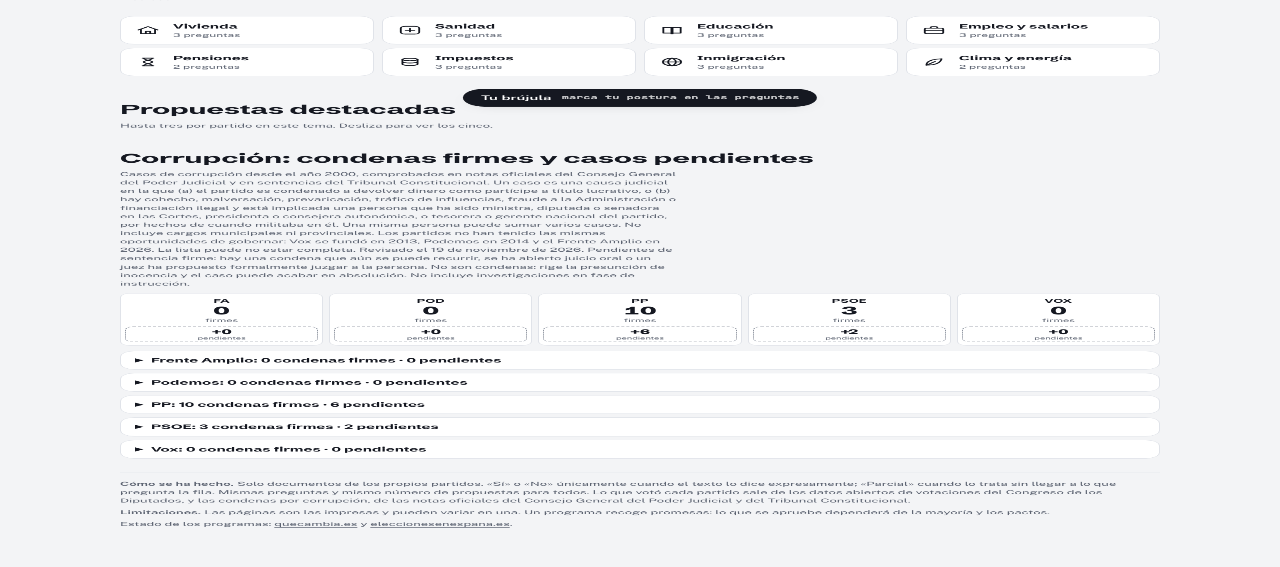
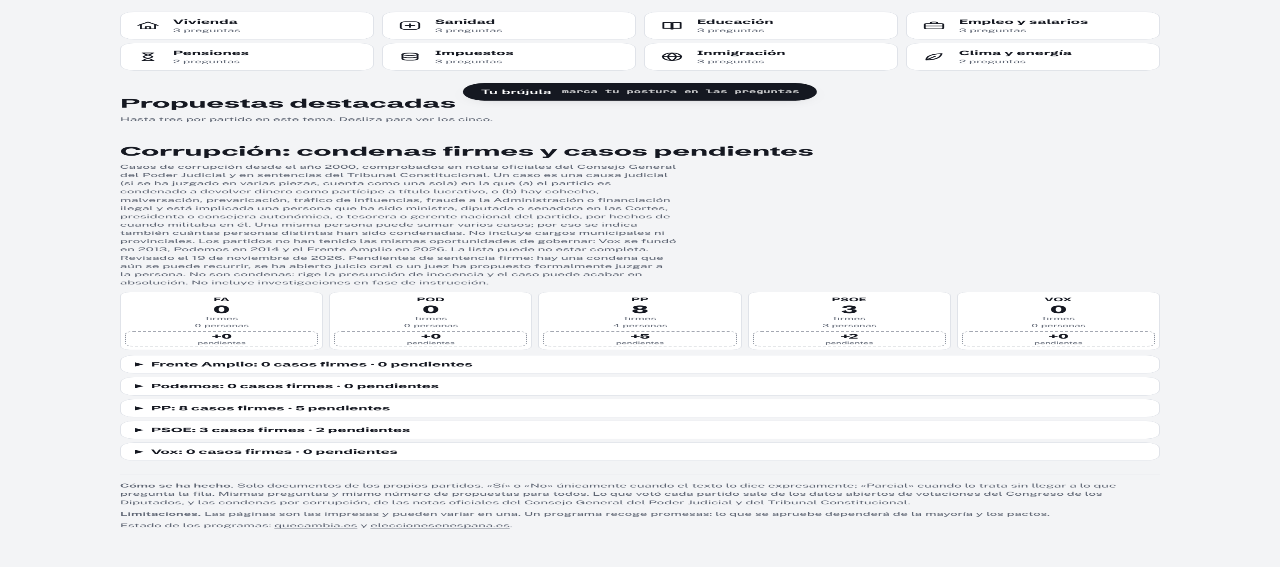
Before and after one commit to fllodrab/elecciones-29N-2026, a plain HTML site: page index.html in a window 1280 px wide. Shown: the part 221-788 px from the top of the page. Drawn offline with nearby package versions, Linux system fonts and the light colour scheme.

Commit message:
Corrupción: un caso por causa (piezas agrupadas) y recuento de personas condenadas
Gürtel (primera época, Boadilla y Fitur) y Púnica (piezas 7 y 8) cuentan
como un solo caso, porque las notas oficiales las nombran como la misma
causa. Cada condena firme lleva las personas condenadas que cumplen el
criterio y la web muestra cuántas personas distintas hay por partido.

```diff
--- a/data.js
+++ b/data.js
@@ -2523,7 +2523,7 @@ window.ELECCIONES={
  },
  "corrupcion": {
   "revisado": "2026-11-19",
-  "nota": "Casos de corrupción desde el año 2000, comprobados en notas oficiales del Consejo General del Poder Judicial y en sentencias del Tribunal Constitucional. Un caso es una causa judicial en la que (a) el partido es condenado a devolver dinero como partícipe a título lucrativo, o (b) hay cohecho, malversación, prevaricación, tráfico de influencias, fraude a la Administración o financiación ilegal y está implicada una persona que ha sido ministra, diputada o senadora en las Cortes, presidenta o consejera autonómica, o tesorera o gerente nacional del partido, por hechos de cuando militaba en él. Una misma persona puede sumar varios casos. No incluye cargos municipales ni provinciales. Los partidos no han tenido las mismas oportunidades de gobernar: Vox se fundó en 2013, Podemos en 2014 y el Frente Amplio en 2026. La lista puede no estar completa.",
+  "nota": "Casos de corrupción desde el año 2000, comprobados en notas oficiales del Consejo General del Poder Judicial y en sentencias del Tribunal Constitucional. Un caso es una causa judicial (si se ha juzgado en varias piezas, cuenta como una sola) en la que (a) el partido es condenado a devolver dinero como partícipe a título lucrativo, o (b) hay cohecho, malversación, prevaricación, tráfico de influencias, fraude a la Administración o financiación ilegal y está implicada una persona que ha sido ministra, diputada o senadora en las Cortes, presidenta o consejera autonómica, o tesorera o gerente nacional del partido, por hechos de cuando militaba en él. Una misma persona puede sumar varios casos; por eso se indica también cuántas personas distintas han sido condenadas. No incluye cargos municipales ni provinciales. Los partidos no han tenido las mismas oportunidades de gobernar: Vox se fundó en 2013, Podemos en 2014 y el Frente Amplio en 2026. La lista puede no estar completa.",
   "casos": [
    {
     "p": "pp",
@@ -2532,16 +2532,22 @@ window.ELECCIONES={
     "tr": "Tribunal Supremo",
     "q": "Pedro Antonio Sánchez, expresidente de la Región de Murcia, por hechos de su etapa de alcalde: 3 años de prisión.",
     "d": "Prevaricación y falsedad documental",
-    "u": "https://www.poderjudicial.es/portal/site/cgpj/menuitem.65d2c4456b6ddb628e635fc1dc432ea0/?vgnextoid=80a547ab153d0a10VgnVCM1000004648ac0aRCRD&vgnextchannel=3f99c38cb605c210VgnVCM100000cb34e20aRCRD&vgnextfmt=default&vgnextlocale=es_ES"
+    "u": "https://www.poderjudicial.es/portal/site/cgpj/menuitem.65d2c4456b6ddb628e635fc1dc432ea0/?vgnextoid=80a547ab153d0a10VgnVCM1000004648ac0aRCRD&vgnextchannel=3f99c38cb605c210VgnVCM100000cb34e20aRCRD&vgnextfmt=default&vgnextlocale=es_ES",
+    "per": [
+     "Pedro Antonio Sánchez"
+    ]
    },
    {
     "p": "pp",
-    "n": "Gürtel, pieza de Boadilla del Monte",
+    "n": "Pieza de Boadilla del Monte",
     "f": "2022-04-05",
     "tr": "Audiencia Nacional; recursos resueltos por el Tribunal Supremo (sentencia 849/2023)",
     "q": "El PP, como partícipe a título lucrativo: debe devolver 204.198,64 € gastados en su beneficio en las campañas municipales de 2003 y 2007. El partido no figura entre los recurrentes ante el Supremo.",
     "d": "Cohecho, prevaricación, malversación y otros (de los condenados)",
-    "u": "https://www.poderjudicial.es/cgpj/es/Poder-Judicial/Noticias-Judiciales/El-Tribunal-Supremo-confirma-la-condena-que-la-Audiencia-Nacional-impuso-al-exalcalde-de-Boadilla-en-el-caso-Gurtel"
+    "u": "https://www.poderjudicial.es/cgpj/es/Poder-Judicial/Noticias-Judiciales/El-Tribunal-Supremo-confirma-la-condena-que-la-Audiencia-Nacional-impuso-al-exalcalde-de-Boadilla-en-el-caso-Gurtel",
+    "c": "Caso Gürtel",
+    "per": [],
+    "tl": true
    },
    {
     "p": "pp",
@@ -2550,16 +2556,22 @@ window.ELECCIONES={
     "tr": "Tribunal Supremo",
     "q": "Jaume Matas: 10 meses de prisión y 10 años de inhabilitación.",
     "d": "Tráfico de influencias e inducción a prevaricación y fraude a la Administración",
-    "u": "https://www.poderjudicial.es/cgpj/es/Poder-Judicial/Tribunales-Superiores-de-Justicia/TSJ-Illes-Balears/Oficina-de-Comunicacion/Archivo-de-notas-de-prensa/El-Tribunal-Supremo-confirma-la-condena-por-trafico-de-influencias-al-expresidente-del-Gobierno-balear-por-el-caso--Son-Espases-"
+    "u": "https://www.poderjudicial.es/cgpj/es/Poder-Judicial/Tribunales-Superiores-de-Justicia/TSJ-Illes-Balears/Oficina-de-Comunicacion/Archivo-de-notas-de-prensa/El-Tribunal-Supremo-confirma-la-condena-por-trafico-de-influencias-al-expresidente-del-Gobierno-balear-por-el-caso--Son-Espases-",
+    "per": [
+     "Jaume Matas"
+    ]
    },
    {
     "p": "pp",
-    "n": "Gürtel, primera época (Majadahonda y Pozuelo)",
+    "n": "Primera época (Majadahonda y Pozuelo)",
     "f": "2020-10-14",
     "tr": "Tribunal Supremo, sentencia 507/2020",
     "q": "El PP, como partícipe a título lucrativo: debe devolver 245.492,80 € por actos electorales pagados por la trama. Entre los 29 condenados, su extesorero Luis Bárcenas.",
     "d": "Cohecho, malversación, prevaricación, fraude a la Administración, tráfico de influencias y otros (según el condenado)",
-    "u": "https://www.poderjudicial.es/cgpj/es/Poder-Judicial/Noticias-Judiciales/El-Tribunal-Supremo-confirma-penas-de-hasta-51-anos-de-prision-para-los-procesados-en-el--caso-Gurtel-"
+    "u": "https://www.poderjudicial.es/cgpj/es/Poder-Judicial/Noticias-Judiciales/El-Tribunal-Supremo-confirma-penas-de-hasta-51-anos-de-prision-para-los-procesados-en-el--caso-Gurtel-",
+    "c": "Caso Gürtel",
+    "per": [],
+    "tl": true
    },
    {
     "p": "pp",
@@ -2568,7 +2580,10 @@ window.ELECCIONES={
     "tr": "Tribunal Supremo",
     "q": "Jaume Matas: 7 meses de prisión, 10 años de inhabilitación y devolución de 1,2 millones de euros.",
     "d": "Prevaricación y tráfico de influencias",
-    "u": "https://www.poderjudicial.es/cgpj/es/Poder-Judicial/Tribunal-Supremo/Noticias-Judiciales/El-Tribunal-Supremo-confirma-la-condena-al-expresidente-del-Govern-Balear-a-devolver-a-la-comunidad-autonoma-1-2-millones-euros-que-cobro-el-arquitecto-Santiago-Calatrava"
+    "u": "https://www.poderjudicial.es/cgpj/es/Poder-Judicial/Tribunal-Supremo/Noticias-Judiciales/El-Tribunal-Supremo-confirma-la-condena-al-expresidente-del-Govern-Balear-a-devolver-a-la-comunidad-autonoma-1-2-millones-euros-que-cobro-el-arquitecto-Santiago-Calatrava",
+    "per": [
+     "Jaume Matas"
+    ]
    },
    {
     "p": "pp",
@@ -2577,16 +2592,23 @@ window.ELECCIONES={
     "tr": "Tribunal Supremo",
     "q": "Jaume Matas: 3 años y 8 meses de prisión por la contratación del Instituto Nóos por el Govern balear.",
     "d": "Delitos de la causa: prevaricación, malversación, fraude a la Administración y tráfico de influencias",
-    "u": "https://www.poderjudicial.es/cgpj/es/Poder-Judicial/Tribunal-Supremo/Noticias-Judiciales/El-Tribunal-Supremo-condena-a-Inaki-Urdangarin-a-5-anos-y-10-meses-de-prision-por-malversacion--prevaricacion--fraude--dos-delitos-fiscales-y-trafico-de-influencias-en-el--caso-Noos-"
+    "u": "https://www.poderjudicial.es/cgpj/es/Poder-Judicial/Tribunal-Supremo/Noticias-Judiciales/El-Tribunal-Supremo-condena-a-Inaki-Urdangarin-a-5-anos-y-10-meses-de-prision-por-malversacion--prevaricacion--fraude--dos-delitos-fiscales-y-trafico-de-influencias-en-el--caso-Noos-",
+    "per": [
+     "Jaume Matas"
+    ]
    },
    {
     "p": "pp",
-    "n": "Gürtel-Fitur",
+    "n": "Pieza Fitur (Generalitat Valenciana)",
     "f": "2018-05-08",
     "tr": "Tribunal Supremo",
     "q": "Milagrosa Martínez, exconsejera de Turismo de la Generalitat Valenciana: 9 años de prisión.",
     "d": "Malversación, cohecho y prevaricación, entre otros",
-    "u": "https://www.poderjudicial.es/cgpj/ca/Poder-Judicial/Tribunal-Suprem/Noticies-Judicials/El-Tribunal-Supremo-confirma-todas-las-condenas-del--caso-Gurtel-Fitur---primer-juicio-a-la-trama"
+    "u": "https://www.poderjudicial.es/cgpj/ca/Poder-Judicial/Tribunal-Suprem/Noticies-Judicials/El-Tribunal-Supremo-confirma-todas-las-condenas-del--caso-Gurtel-Fitur---primer-juicio-a-la-trama",
+    "c": "Caso Gürtel",
+    "per": [
+     "Milagrosa Martínez"
+    ]
    },
    {
     "p": "pp",
@@ -2595,7 +2617,10 @@ window.ELECCIONES={
     "tr": "Tribunal Supremo",
     "q": "Rafael Blasco, exconsejero de la Generalitat Valenciana: 6 años y 6 meses de prisión por desviar fondos de cooperación con Nicaragua.",
     "d": "Malversación y prevaricación, en concurso con falsedad",
-    "u": "https://www.poderjudicial.es/cgpj/es/Poder-Judicial/Tribunales-Superiores-de-Justicia/TSJ-Comunidad-Valenciana/Oficina-de-Comunicacion/Archivo-de-notas-de-prensa/El-Tribunal-Supremo-condena-a-seis-anos-y-medio-al-exconseller--de-la-Comunidad-Valenciana-Rafael-Blasco"
+    "u": "https://www.poderjudicial.es/cgpj/es/Poder-Judicial/Tribunales-Superiores-de-Justicia/TSJ-Comunidad-Valenciana/Oficina-de-Comunicacion/Archivo-de-notas-de-prensa/El-Tribunal-Supremo-condena-a-seis-anos-y-medio-al-exconseller--de-la-Comunidad-Valenciana-Rafael-Blasco",
+    "per": [
+     "Rafael Blasco"
+    ]
    },
    {
     "p": "pp",
@@ -2604,7 +2629,10 @@ window.ELECCIONES={
     "tr": "Tribunal Supremo",
     "q": "Jaume Matas: multa de 9.000 euros y comiso de 42.111 euros.",
     "d": "Cohecho pasivo impropio",
-    "u": "https://www.poderjudicial.es/cgpj/es/Poder-Judicial/Noticias-Judiciales/El-Tribunal-Supremo-confirma-la-pena-de-multa-a-Jaume-Matas-por-los-pagos-de-un-hotelero-mallorquin-a-su-mujer"
+    "u": "https://www.poderjudicial.es/cgpj/es/Poder-Judicial/Noticias-Judiciales/El-Tribunal-Supremo-confirma-la-pena-de-multa-a-Jaume-Matas-por-los-pagos-de-un-hotelero-mallorquin-a-su-mujer",
+    "per": [
+     "Jaume Matas"
+    ]
    },
    {
     "p": "pp",
@@ -2613,7 +2641,10 @@ window.ELECCIONES={
     "tr": "Tribunal Supremo",
     "q": "Jaume Matas, expresidente del Govern balear y exministro: 9 meses de prisión.",
     "d": "Tráfico de influencias",
-    "u": "https://www.poderjudicial.es/portal/site/cgpj/menuitem.65d2c4456b6ddb628e635fc1dc432ea0/?vgnextoid=853a5025c1c00410VgnVCM1000006f48ac0aRCRD&vgnextchannel=05bc3da6cbe0a210VgnVCM100000cb34e20aRCRD&vgnextfmt=default&vgnextlocale=es"
+    "u": "https://www.poderjudicial.es/portal/site/cgpj/menuitem.65d2c4456b6ddb628e635fc1dc432ea0/?vgnextoid=853a5025c1c00410VgnVCM1000006f48ac0aRCRD&vgnextchannel=05bc3da6cbe0a210VgnVCM100000cb34e20aRCRD&vgnextfmt=default&vgnextlocale=es",
+    "per": [
+     "Jaume Matas"
+    ]
    },
    {
     "p": "psoe",
@@ -2622,7 +2653,10 @@ window.ELECCIONES={
     "tr": "Tribunal Supremo",
     "q": "José Luis Ábalos, exministro de Transportes y exsecretario de Organización del PSOE: 24 años y 3 meses de prisión.",
     "d": "Organización criminal, cohecho, malversación y tráfico de influencias",
-    "u": "https://www.poderjudicial.es/cgpj/es/Poder-Judicial/Tribunal-Supremo/Oficina-de-Comunicacion/Notas-de-prensa/El-Tribunal-Supremo-condena-al-exministro-Jose-Luis-Abalos-y-a-su-exasesor-Koldo-Garcia-a-24-anos-y-19-anos-de-prision--respectivamente--por-delitos-de-organizacion-criminal--cohecho--malversacion-y-trafico-de-influencias"
+    "u": "https://www.poderjudicial.es/cgpj/es/Poder-Judicial/Tribunal-Supremo/Oficina-de-Comunicacion/Notas-de-prensa/El-Tribunal-Supremo-condena-al-exministro-Jose-Luis-Abalos-y-a-su-exasesor-Koldo-Garcia-a-24-anos-y-19-anos-de-prision--respectivamente--por-delitos-de-organizacion-criminal--cohecho--malversacion-y-trafico-de-influencias",
+    "per": [
+     "José Luis Ábalos"
+    ]
    },
    {
     "p": "psoe",
@@ -2631,7 +2665,10 @@ window.ELECCIONES={
     "tr": "Tribunal Supremo (sentencia 749/2022); en 2024 el Constitucional anuló parte de las condenas, no la de José Antonio Viera (STC 90/2024)",
     "q": "José Antonio Viera, exconsejero de Empleo de la Junta de Andalucía: 7 años y 1 día de prisión. Las condenas de los expresidentes Chaves y Griñán, anuladas en parte por el Constitucional en 2024, no se tienen en cuenta aquí.",
     "d": "Prevaricación y malversación",
-    "u": "https://hj.tribunalconstitucional.es/HJ/es/Resolucion/Show/30204"
+    "u": "https://hj.tribunalconstitucional.es/HJ/es/Resolucion/Show/30204",
+    "per": [
+     "José Antonio Viera"
+    ]
    },
    {
     "p": "psoe",
@@ -2640,20 +2677,24 @@ window.ELECCIONES={
     "tr": "Tribunal Supremo",
     "q": "José Luis Iglesias Riopedre, exconsejero de Educación del Principado de Asturias: 5 años y 2 meses de prisión.",
     "d": "Prevaricación, cohecho, fraude a la Administración y falsedad",
-    "u": "https://www.poderjudicial.es/cgpj/gl/Poder-Xudicial/Tribunais-Superiores-de-Xustiza/TSX-Asturias/Sala-de-prensa/Hemeroteca/El-Tribunal-Supremo-impone-penas-de-hasta-nueve-anos-de-prision-a-los-principales-acusados-del--caso-Marea--por-delitos-de-prevaricacion--malversacion--cohecho-y-falsedad"
+    "u": "https://www.poderjudicial.es/cgpj/gl/Poder-Xudicial/Tribunais-Superiores-de-Xustiza/TSX-Asturias/Sala-de-prensa/Hemeroteca/El-Tribunal-Supremo-impone-penas-de-hasta-nueve-anos-de-prision-a-los-principales-acusados-del--caso-Marea--por-delitos-de-prevaricacion--malversacion--cohecho-y-falsedad",
+    "per": [
+     "José Luis Iglesias Riopedre"
+    ]
    }
   ],
   "notaPendientes": "Pendientes de sentencia firme: hay una condena que aún se puede recurrir, se ha abierto juicio oral o un juez ha propuesto formalmente juzgar a la persona. No son condenas: rige la presunción de inocencia y el caso puede acabar en absolución. No incluye investigaciones en fase de instrucción.",
   "pendientes": [
    {
     "p": "pp",
-    "n": "Púnica, pieza 7 (contratos con Waiter Music)",
+    "n": "Pieza 7 (contratos con Waiter Music)",
     "f": "2026-07-02",
     "fase": "Condena no firme",
     "tr": "Audiencia Nacional",
     "q": "Francisco Granados, exconsejero de Presidencia de la Comunidad de Madrid y exsenador: condenado a 2 años y 6 meses de prisión.",
     "d": "Fraude a la Administración y prevaricación",
-    "u": "https://www.poderjudicial.es/cgpj/es/Poder-Judicial/Audiencia-Nacional/Oficina-de-Comunicacion/Notas-de-prensa/La-Audiencia-Nacional-condena-a-dos-anos-y-seis-meses-de-carcel-al-exconsejero-de-la-Presidencia-de-la-Comunidad-de-Madrid-Francisco-Granados-por-delitos-de-fraude-continuado-y-prevaricacion"
+    "u": "https://www.poderjudicial.es/cgpj/es/Poder-Judicial/Audiencia-Nacional/Oficina-de-Comunicacion/Notas-de-prensa/La-Audiencia-Nacional-condena-a-dos-anos-y-seis-meses-de-carcel-al-exconsejero-de-la-Presidencia-de-la-Comunidad-de-Madrid-Francisco-Granados-por-delitos-de-fraude-continuado-y-prevaricacion",
+    "c": "Caso Púnica"
    },
    {
     "p": "pp",
@@ -2677,13 +2718,14 @@ window.ELECCIONES={
    },
    {
     "p": "pp",
-    "n": "Púnica, pieza 8 (suelo público y obras del Metro)",
+    "n": "Pieza 8 (suelo público y obras del Metro)",
     "f": "2024-06-13",
     "fase": "Propuesta formal de juicio",
     "tr": "Audiencia Nacional",
     "q": "Francisco Granados, exconsejero de la Comunidad de Madrid, y otras 42 personas, por adjudicaciones entre 2003 y 2011.",
     "d": "Delitos contra la Administración pública, entre otros",
-    "u": "https://www.poderjudicial.es/cgpj/es/Poder-Judicial/Audiencia-Nacional/Oficina-de-Comunicacion/Notas-de-prensa/La-Audiencia-Nacional-propone-juzgar-a-exconsejero-de-la-Comunidad-de-Madrid-y-otras-42-personas-por-la-adjudicacion-del-suelo-publico-y-las-obras-del-Metro"
+    "u": "https://www.poderjudicial.es/cgpj/es/Poder-Judicial/Audiencia-Nacional/Oficina-de-Comunicacion/Notas-de-prensa/La-Audiencia-Nacional-propone-juzgar-a-exconsejero-de-la-Comunidad-de-Madrid-y-otras-42-personas-por-la-adjudicacion-del-suelo-publico-y-las-obras-del-Metro",
+    "c": "Caso Púnica"
    },
    {
     "p": "pp",
--- a/index.html
+++ b/index.html
@@ -167,6 +167,11 @@ header{display:flex;flex-direction:column;gap:14px}
 /* pendientes: misma lista pero con borde discontinuo y la fase judicial visible, para no confundirlos con condenas */
 .ccell em{font-style:normal;font-family:var(--f-body);font-size:9.5px;letter-spacing:-.01em;color:var(--muted);border:1px dashed var(--faint);border-radius:8px;padding:2px 4px;margin-top:6px;display:flex;flex-direction:column;align-items:center;width:100%;max-width:100%;line-height:1.2}
 .ccell em i{font-style:normal;font-family:var(--f-display);font-size:16px;font-weight:800;color:var(--ink)}
+.ccell small{font-size:10.5px;color:var(--muted);font-variant-numeric:tabular-nums}
+.clist .cwho{margin:6px 0 0;font-size:13.5px;color:var(--muted)}
+.clist ul.piezas{margin:8px 0 0;padding-left:14px;border-left:1px solid var(--line);list-style:none;display:flex;flex-direction:column;gap:8px}
+.clist ul.piezas li{font-size:13.5px}
+.clist ul.piezas i{font-style:normal;font-weight:600}
 .csub{margin:12px 0 0;font-family:var(--f-mono);font-size:11px;font-weight:500;letter-spacing:.05em;text-transform:uppercase;color:var(--muted)}
 .clist ol.pend{border-left:2px dashed var(--faint);padding-left:22px;margin-left:2px}
 .clist .fase{font-family:var(--f-mono);font-size:11px;border:1px dashed var(--faint);border-radius:4px;padding:0 5px;color:var(--ink)}
@@ -442,14 +447,19 @@ sc.addEventListener("click",e=>{const b=e.target.closest("[data-hex]");if(!b)ret
   const rev=new Date(C.revisado+"T12:00:00").toLocaleDateString("es-ES",{day:"numeric",month:"long",year:"numeric"});
   document.getElementById("corr-nota").textContent=`${C.nota} Revisado el ${rev}.`;
   const PD=C.pendientes||[],by=(L,p)=>L.filter(x=>x.p===p.id),day=f=>new Date(f+"T12:00:00").toLocaleDateString("es-ES",{day:"numeric",month:"short",year:"numeric"});
-  const cs=n=>n===1?"caso":"casos";
-  document.getElementById("corr-count").innerHTML=P.map(p=>{const n=by(C.casos,p).length,m=by(PD,p).length;
-    return `<div class="ccell"><b>${p.ab}</b><strong>${n}</strong><span>${n===1?"firme":"firmes"}</span>${C.pendientes?`<em><i>+${m}</i>${m===1?"pendiente":"pendientes"}</em>`:""}</div>`}).join("");
-  const item=(x,pend)=>`<li><b>${esc(x.n)}</b>${pend?`<br><span class="fase">${esc(x.fase)}</span>`:""}<br>${esc(x.q)}<br><span class="meta">${esc(x.d)} · ${esc(x.tr)}, ${day(x.f)} · </span><a class="meta" href="${x.u}" target="_blank" rel="noopener">fuente oficial</a></li>`;
-  document.getElementById("corr-list").innerHTML=P.map(p=>{const L=by(C.casos,p),M=by(PD,p);
-    return `<details><summary>${esc(p.n)}: ${L.length} ${L.length===1?"condena firme":"condenas firmes"}${C.pendientes?` · ${M.length} ${M.length===1?"pendiente":"pendientes"}`:""}</summary>
-     <h4 class="csub">Condenas firmes</h4>${L.length?`<ol>${L.map(x=>item(x,false)).join("")}</ol>`:`<p class="empty">Ningún caso cumple el criterio.</p>`}
-     ${C.pendientes?`<h4 class="csub pend">Pendientes de sentencia firme · presunción de inocencia</h4>${M.length?`<ol class="pend">${M.map(x=>item(x,true)).join("")}</ol>`:`<p class="empty">Ningún caso pendiente cumple el criterio.</p>`}`:""}</details>`}).join("");
+  // Un caso = una causa: las sentencias o piezas con el mismo campo c se agrupan bajo ella.
+  const groups=L=>{const m=new Map();L.forEach(x=>{const k=x.c||x.n;m.has(k)||m.set(k,[]);m.get(k).push(x)});return [...m].map(([c,xs])=>({c,xs,grouped:!!xs[0].c}))};
+  const people=p=>new Set(by(C.casos,p).flatMap(x=>x.per||[])).size,asParty=p=>by(C.casos,p).filter(x=>x.tl).length;
+  document.getElementById("corr-count").innerHTML=P.map(p=>{const n=groups(by(C.casos,p)).length,m=groups(by(PD,p)).length,k=people(p);
+    return `<div class="ccell"><b>${p.ab}</b><strong>${n}</strong><span>${n===1?"firme":"firmes"}</span><small>${k} ${k===1?"persona":"personas"}</small>${C.pendientes?`<em><i>+${m}</i>${m===1?"pendiente":"pendientes"}</em>`:""}</div>`}).join("");
+  const body=(x,pend)=>`${pend?`<span class="fase">${esc(x.fase)}</span><br>`:""}${esc(x.q)}<br><span class="meta">${esc(x.d)} · ${esc(x.tr)}, ${day(x.f)} · </span><a class="meta" href="${x.u}" target="_blank" rel="noopener">fuente oficial</a>`;
+  const item=(g,pend)=>g.grouped?`<li><b>${esc(g.c)}</b> <span class="meta">· ${g.xs.length} ${g.xs.length===1?"pieza":"piezas"}</span><ul class="piezas">${g.xs.map(x=>`<li><i>${esc(x.n)}</i><br>${body(x,pend)}</li>`).join("")}</ul></li>`
+    :`<li><b>${esc(g.c)}</b><br>${body(g.xs[0],pend)}</li>`;
+  document.getElementById("corr-list").innerHTML=P.map(p=>{const L=groups(by(C.casos,p)),M=groups(by(PD,p)),k=people(p),t=asParty(p);
+    const who=[...new Set(by(C.casos,p).flatMap(x=>x.per||[]))];
+    return `<details><summary>${esc(p.n)}: ${L.length} ${L.length===1?"caso firme":"casos firmes"}${C.pendientes?` · ${M.length} ${M.length===1?"pendiente":"pendientes"}`:""}</summary>
+     <h4 class="csub">Condenas firmes</h4>${L.length?`<p class="cwho">${k} ${k===1?"persona condenada":"personas condenadas"}${k?`: ${who.map(esc).join(", ")}`:""}.${t?` El partido, condenado como partícipe a título lucrativo en ${t} ${t===1?"sentencia":"sentencias"}.`:""}</p><ol>${L.map(g=>item(g,false)).join("")}</ol>`:`<p class="empty">Ningún caso cumple el criterio.</p>`}
+     ${C.pendientes?`<h4 class="csub pend">Pendientes de sentencia firme · presunción de inocencia</h4>${M.length?`<ol class="pend">${M.map(g=>item(g,true)).join("")}</ol>`:`<p class="empty">Ningún caso pendiente cumple el criterio.</p>`}`:""}</details>`}).join("");
   if(C.notaPendientes)document.getElementById("corr-nota").textContent+=" "+C.notaPendientes;})();
 go(location.hash.slice(1)||"vivienda");pill();
 };
--- a/scripts/validar.js
+++ b/scripts/validar.js
@@ -57,6 +57,9 @@ if(D.corrupcion){const {revisado,nota,casos}=D.corrupcion;
   [...(casos||[]).map((x,j)=>[x,`corrupcion#${j}`,[]]),...(pendientes||[]).map((x,j)=>[x,`corrupcion.pendientes#${j}`,["fase"]])].forEach(([x,w,extra])=>{
     ["p","n","f","tr","q","d","u",...extra].forEach(k=>{if(!x[k])err(`${w}: falta ${k}`)});
     if(x.p&&!ids.includes(x.p))err(`${w}: partido desconocido ${x.p}`);
+    if(x.c!==undefined&&(typeof x.c!=="string"||!x.c))err(`${w}: c (causa) debe ser texto`);
+    if(!extra.length&&(!Array.isArray(x.per)||x.per.some(n=>typeof n!=="string"||!n)))err(`${w}: per debe ser la lista de personas condenadas (vacía si solo se condena al partido)`);
+    if(!extra.length&&!x.per?.length&&!x.tl)err(`${w}: sin personas condenadas, debe ser una condena al partido (tl)`);
     if(x.f&&!/^\d{4}-\d{2}-\d{2}$/.test(x.f))err(`${w}: f debe ser AAAA-MM-DD`);
     if(x.u&&!/^https:\/\/(www\.poderjudicial\.es|hj\.tribunalconstitucional\.es|www\.tribunalconstitucional\.es|www\.boe\.es)\//.test(x.u))err(`${w}: u debe ser una fuente oficial (CGPJ, TC o BOE)`);});}
 const hex=["vivienda","sanidad","educacion","empleo","pensiones","impuestos","inmigracion","clima"];
```
Also changed, not shown: 1 other file.
